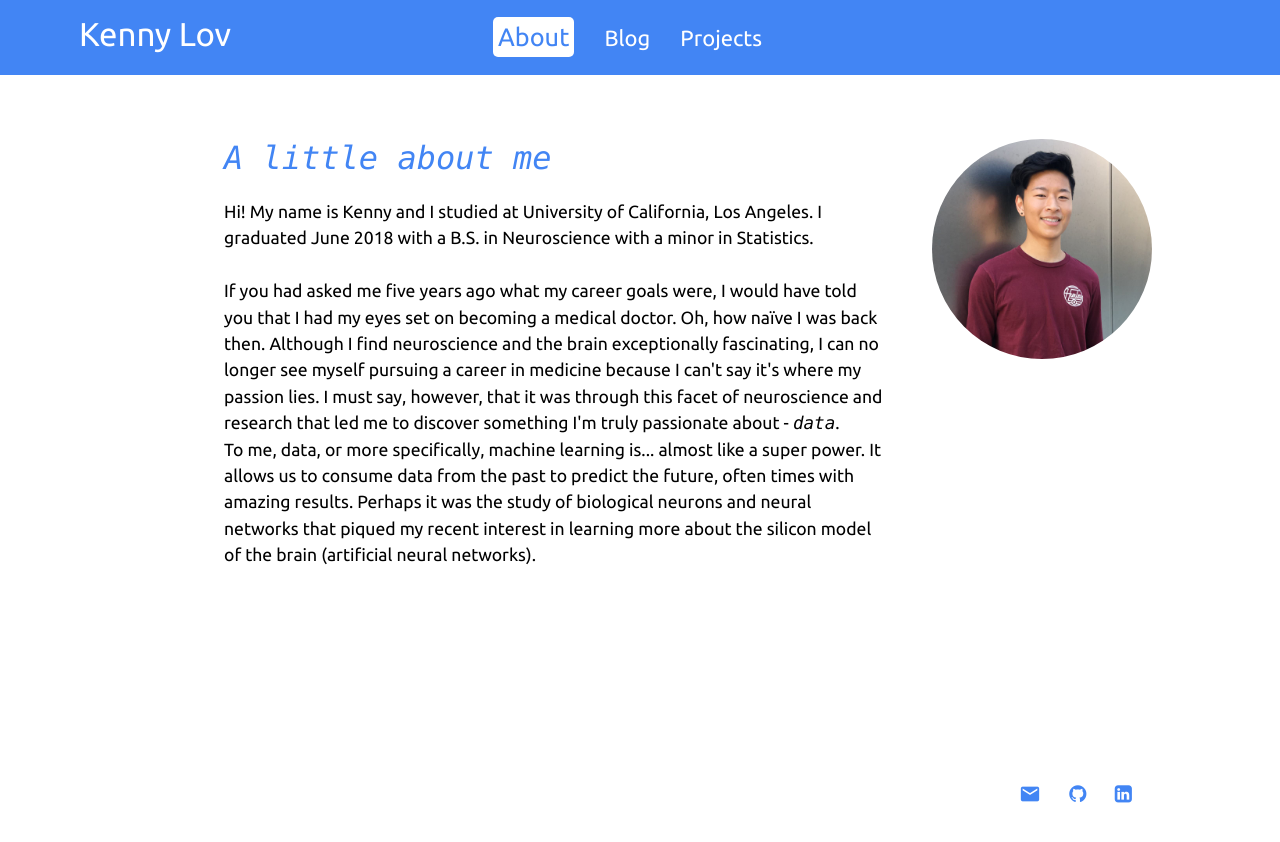
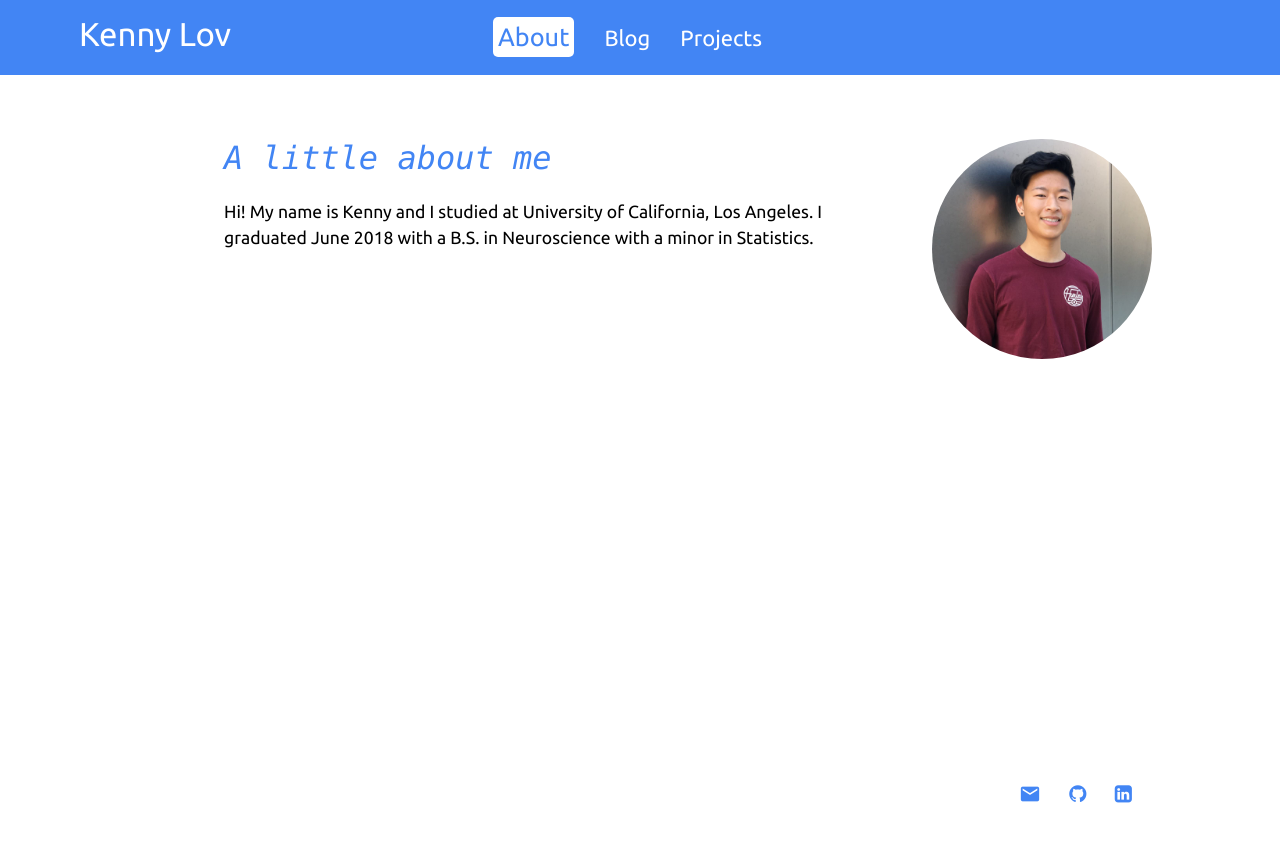
Before and after one commit to clfkenny/clfkenny.github.io, a Jekyll site: the page built from about/index.md, in a window 1280 px wide. Shown: the top 842 px of the page. Built offline with Jekyll 4.4.1, drawn with Linux system fonts in a browser that asks for light colours; some web fonts are replaced.

Commit message:
updating kmeans

```diff
--- a/about/index.md
+++ b/about/index.md
@@ -45,11 +45,11 @@ img#me{
 Hi! My name is Kenny and I studied at University of California, Los Angeles. I graduated June 2018 with a B.S. in Neuroscience with a minor in Statistics. <br><br>
 
 
-If you had asked me five years ago what my career goals were, I would have told you that I had my eyes set on becoming a medical doctor. Oh, how naïve I was back then. Although I find neuroscience and the brain exceptionally fascinating, I can no longer see myself pursuing a career in medicine because I can't say it's where my passion lies. I must say, however, that it was through this facet of neuroscience and research that led me to discover something I'm truly passionate about - <i>data</i>. <br>
+<!-- If you had asked me five years ago what my career goals were, I would have told you that I had my eyes set on becoming a medical doctor. Oh, how naïve I was back then. Although I find neuroscience and the brain exceptionally fascinating, I can no longer see myself pursuing a career in medicine because I can't say it's where my passion lies. I must say, however, that it was through this facet of neuroscience and research that led me to discover something I'm truly passionate about - <i>data</i>. <br>
 
 To me, data, or more specifically, machine learning is... almost like a super power. It allows us to consume data from the past to predict the future, often times with amazing results.
 
-Perhaps it was the study of biological neurons and neural networks that piqued my recent interest in learning more about the silicon model of the brain (artificial neural networks).
+Perhaps it was the study of biological neurons and neural networks that piqued my recent interest in learning more about the silicon model of the brain (artificial neural networks).  -->
 
 
 
```
